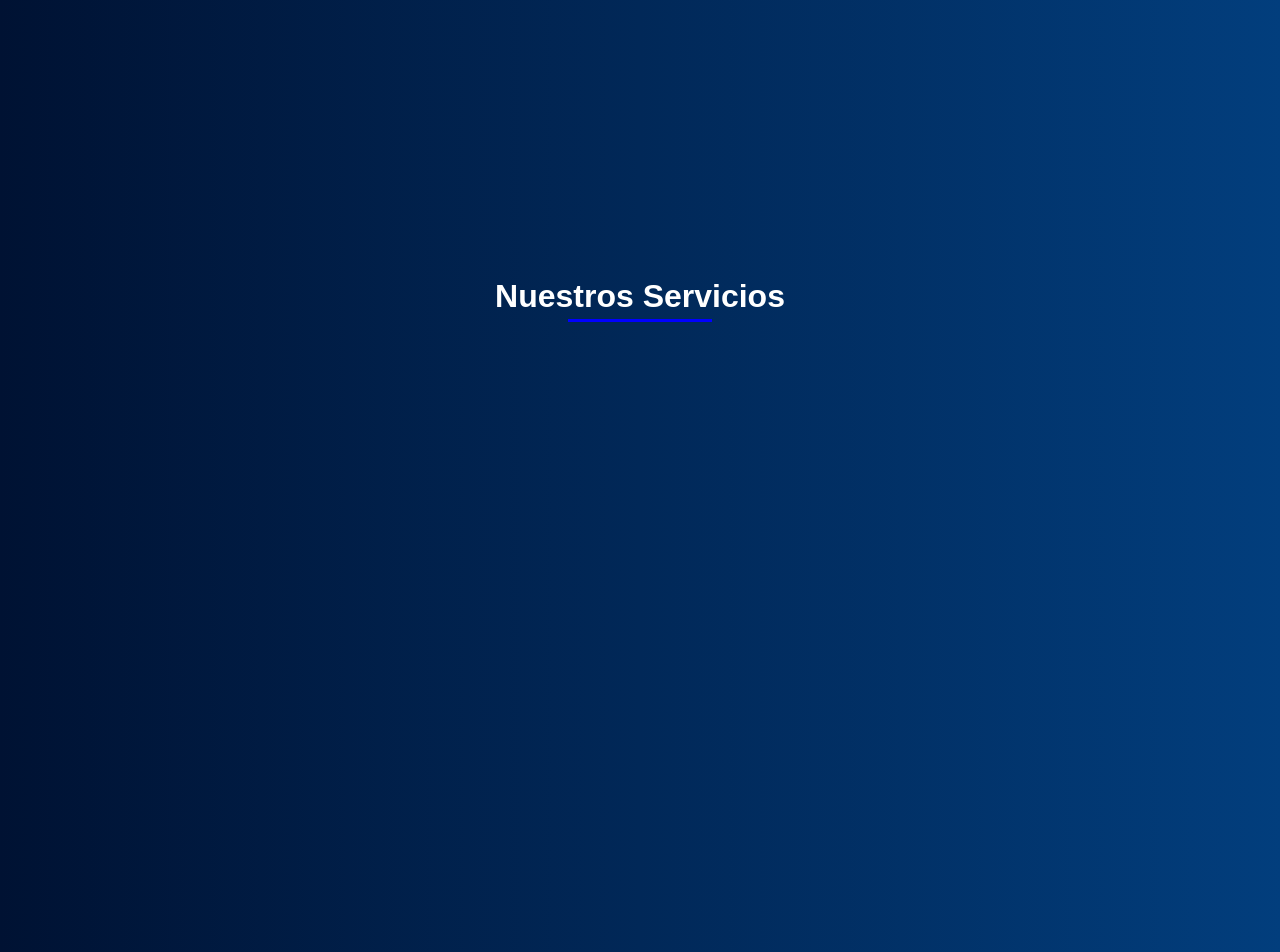
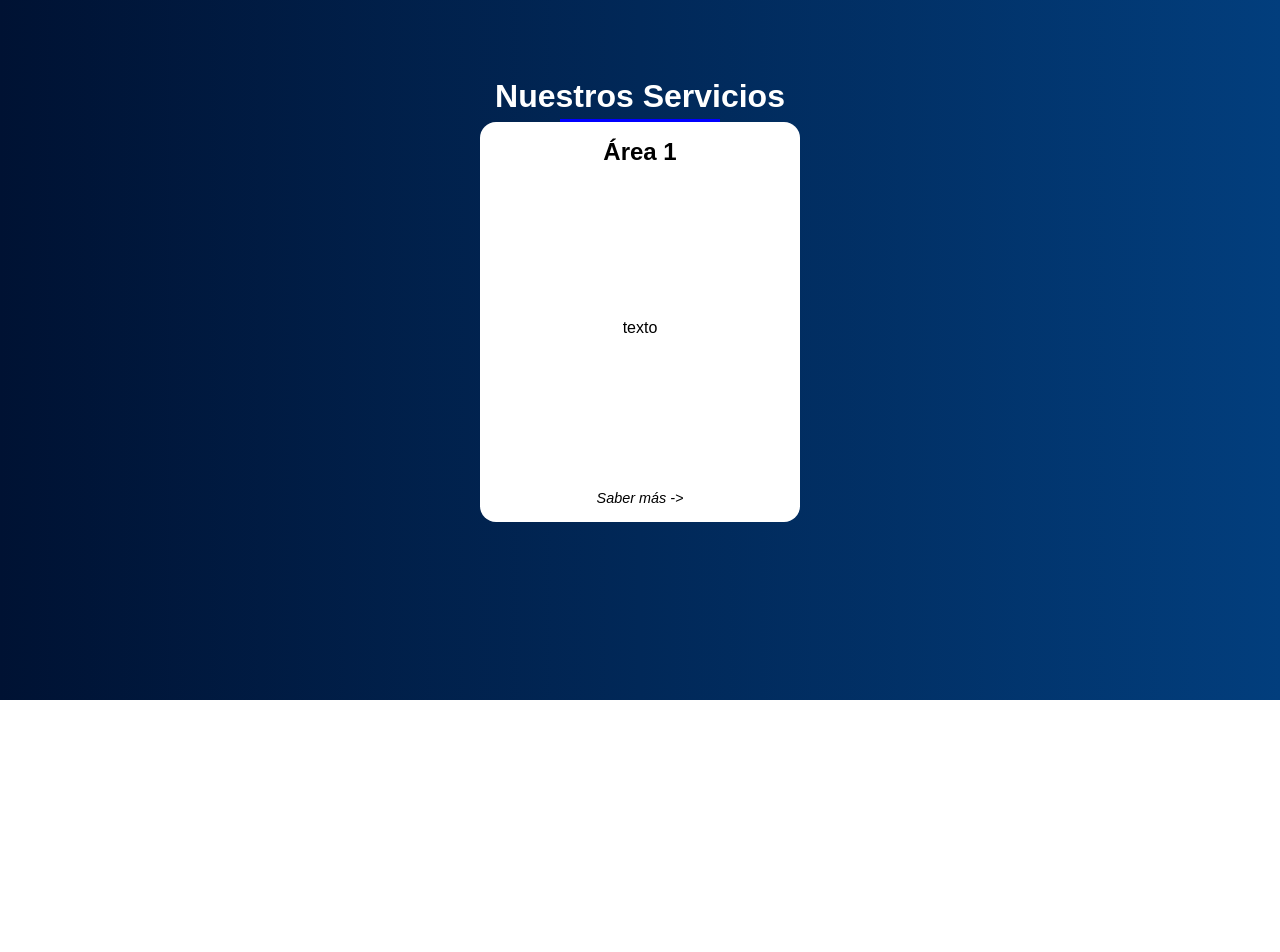
Before and after one commit to moras98/menza-studio, a React (Create React App) app: page / in a window 1280 px wide. Shown: the part 1780-2732 px from the top of the page. Built offline with nearby package versions, Linux system fonts and the light colour scheme.

Commit message:
service element

```diff
--- /dev/null
+++ b/src/components/ServicesGrid/ServicesElement.css
@@ -0,0 +1,12 @@
+.services-element {
+    display: flex;
+    width: 40vh;
+    height: 50vh;
+    border-radius: 16px;
+    background-color: white;
+    flex-direction: column;
+    justify-content: space-between;
+    align-items: center;
+    gap: 1vh;
+    padding: 2vh;
+}
--- /dev/null
+++ b/src/components/ServicesGrid/ServicesElement.js
@@ -0,0 +1,13 @@
+import React from "react";
+import './ServicesElement.css';
+import ItalicButton from "../../elements/ItalicButton/ItalicButton";
+
+export default function ServicesElement({title, text, path}){
+    return(
+        <div className="services-element">
+            <h4>{title}</h4>
+            <p>{text}</p>
+            <ItalicButton path={path} string={'Saber más ->'}/>
+        </div>
+    );
+}
--- /dev/null
+++ b/src/components/ServicesGrid/ServicesGrid.js
@@ -0,0 +1,11 @@
+import React from "react";
+import ServicesElement from "./ServicesElement.js";
+import './ServicesGrid.css';
+
+export default function ServicesGrid(){
+    return(
+        <div>
+            <ServicesElement title={'Área 1'} text={'texto'} path={'/'}/>
+        </div>
+    );
+}
--- a/src/routes/Home/Home.js
+++ b/src/routes/Home/Home.js
@@ -30,13 +30,13 @@ export default function Home (){
                 </SectionContent>
             </Section>
             {/* CLIENTS SECTION */}
-            <Section>
+            <Section backgroundColor={'white'} isHalf={true}>
                 <SectionContent centered={true}>
                     <ClientsContent/>
                 </SectionContent>
             </Section>
             {/* CONTACT SECTION */}
-            <Section>
+            <Section isHalf={true}>
                 <SectionContent centered={true}>
                     <ContactContent/>
                 </SectionContent>
--- a/src/routes/Home/Sections/ServicesContent.js
+++ b/src/routes/Home/Sections/ServicesContent.js
@@ -1,5 +1,6 @@
 import React from "react";
 import UnderlinedTitle from "../../../components/UnderlinedTitle";
+import ServicesGrid from "../../../components/ServicesGrid/ServicesGrid";
 
 export default function ServicesContent(){
     return(
@@ -7,7 +8,7 @@ export default function ServicesContent(){
             <UnderlinedTitle>
                 <h3 style={{color: 'white'}}>Nuestros Servicios</h3>
             </UnderlinedTitle>
-            <div></div>
+            <ServicesGrid/>
         </div>
     );
 }
```
Also changed, not shown: src/components/ServicesGrid/ServicesGrid.css (added).
